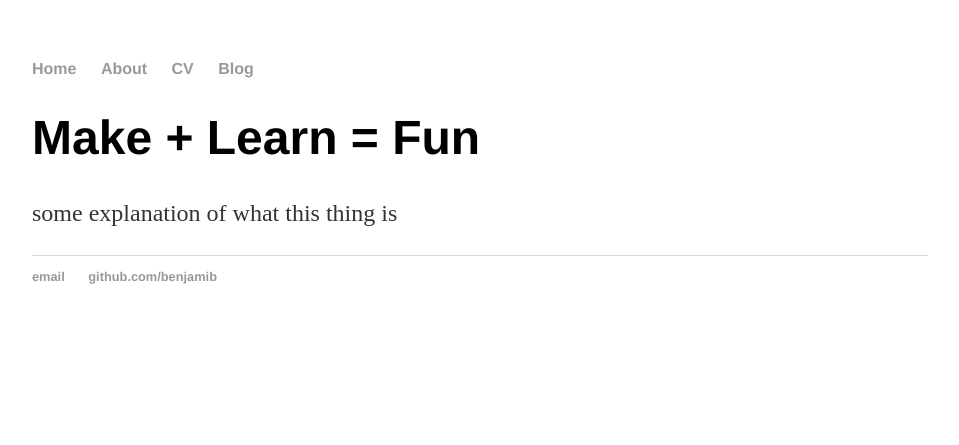
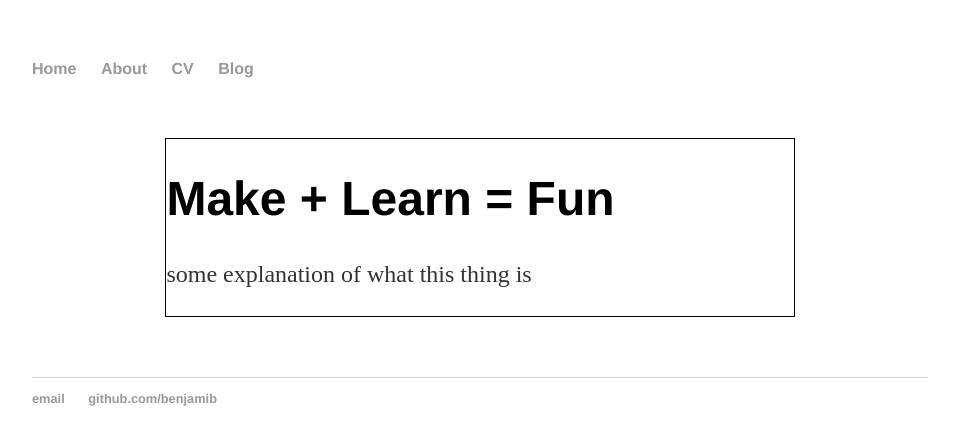
Before and after one commit to benjamib/benjamib.github.io, a Jekyll site: the page built from index.html, in a window 1280 px wide. Shown: the top 445 px of the page, without its empty margins (160-1119 px from the left). Built offline with Jekyll 4.4.1, drawn with Linux system fonts in a browser that asks for light colours.

Commit message:
Update main.css

```diff
--- a/css/main.css
+++ b/css/main.css
@@ -41,3 +41,8 @@ ul.posts {
 ul.posts li {
     list-style: none;
 }
+.blurb{
+    margin: 60px auto;
+    width: 70%;
+    border:1px solid black;
+}
```
